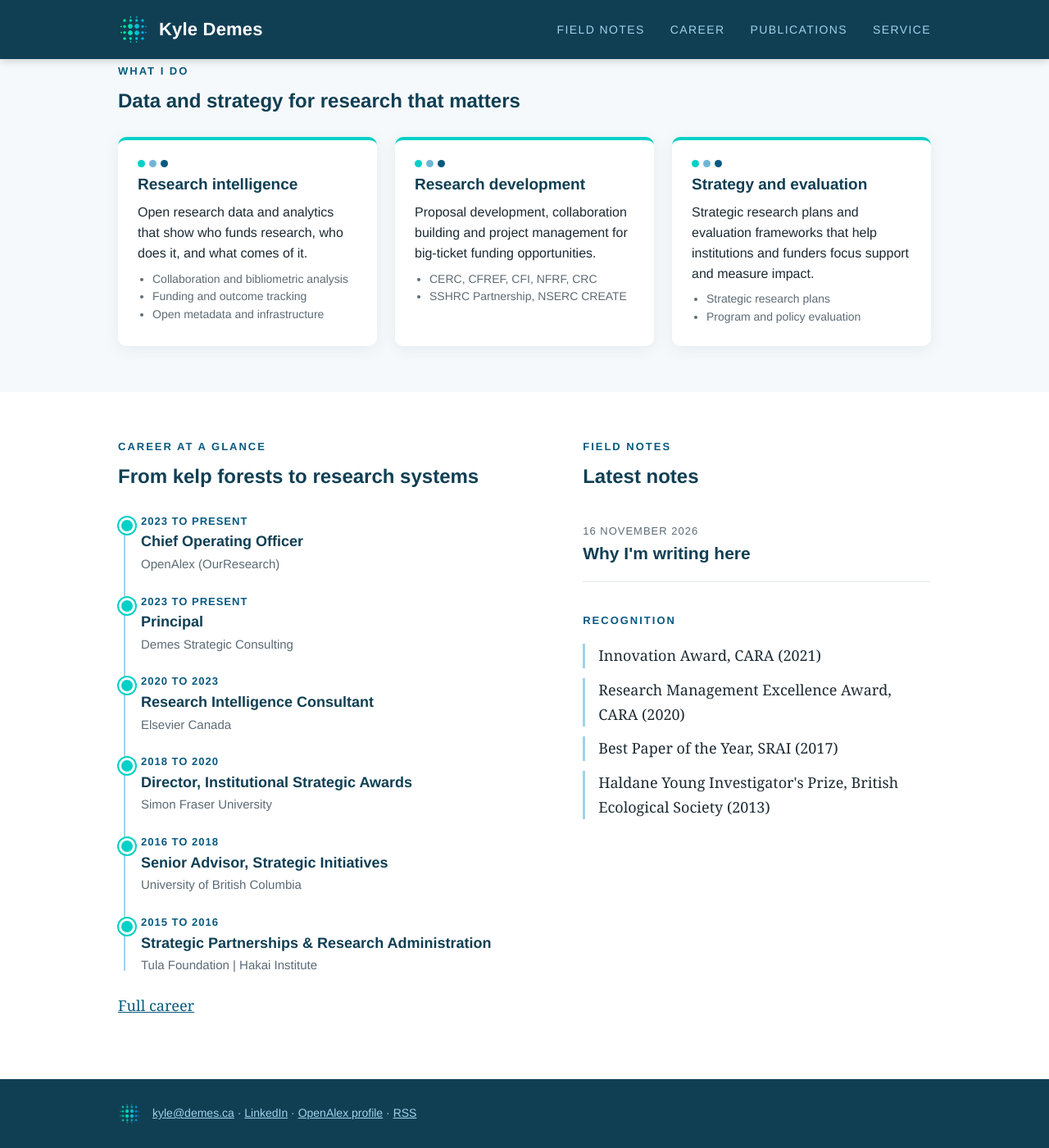
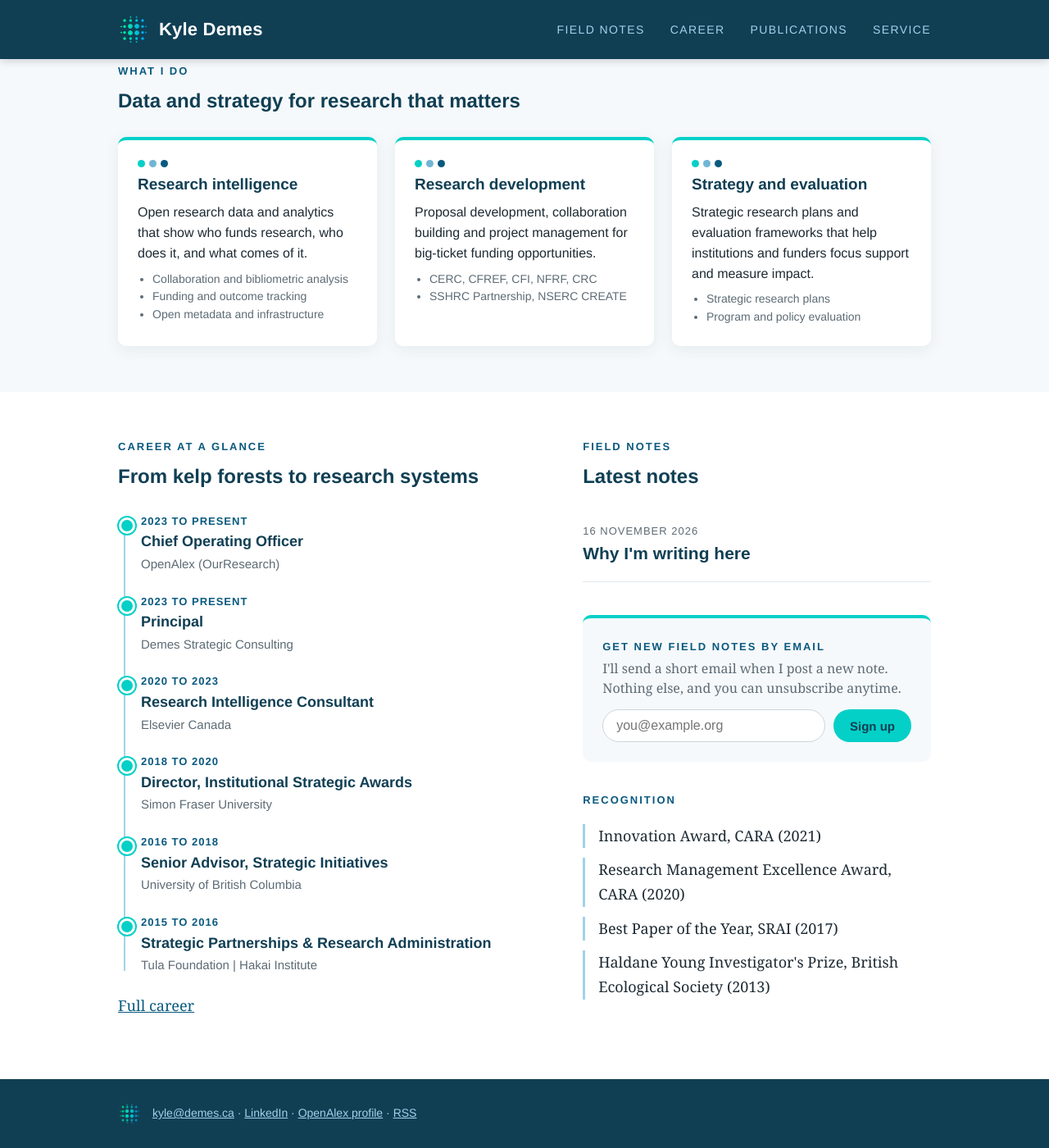
Before and after one commit to kyledemes-pesonal/kyledemes-site, a Jekyll site: the page built from index.html, in a window 1280 px wide and 1400 px high, scrolled down 445 px. Shown: the whole window at 82% size. Built offline with Jekyll 4.4.1, drawn with Linux system fonts in a browser that asks for light colours.

Commit message:
Add email sign-up for field notes (Google Form to Sheet)
Co-Authored-By: Claude Opus 5.5 <noreply@anthropic.com>

```diff
--- /dev/null
+++ b/_includes/subscribe.html
@@ -0,0 +1,36 @@
+{%- comment -%}
+Email sign-up. Submissions go to the "Field notes sign-ups" Google Form
+(kyle@demes.ca Drive), which writes each one to the "Field notes subscribers" Sheet.
+entry.1045046103 is the form's Email question.
+{%- endcomment -%}
+<form class="subscribe" action="https://docs.google.com/forms/d/e/1FAIpQLSfPf4cejkQp235g6RBhjdvV-6hIu6mjFinkptG0bdEraU7ASA/formResponse" method="POST" target="_blank">
+  <p class="eyebrow">Get new field notes by email</p>
+  <p class="hint">I'll send a short email when I post a new note. Nothing else, and you can unsubscribe anytime.</p>
+  <div class="row">
+    <label class="sr" for="sub-email">Email address</label>
+    <input id="sub-email" type="email" name="entry.1045046103" placeholder="you@example.org" autocomplete="email" required>
+    <input class="hp" type="text" tabindex="-1" autocomplete="off" aria-hidden="true">
+    <button class="btn" type="submit">Sign up</button>
+  </div>
+  <p class="thanks" role="status" hidden>Thanks, you're on the list.</p>
+</form>
+<script>
+document.querySelectorAll('form.subscribe').forEach(function (f) {
+  f.addEventListener('submit', function (e) {
+    e.preventDefault();
+    var email = f.querySelector('input[type=email]');
+    var btn = f.querySelector('button');
+    var done = function () {
+      f.querySelector('.row').style.display = 'none';
+      f.querySelector('.thanks').hidden = false;
+    };
+    if (f.querySelector('.hp').value) { done(); return; }
+    var body = new URLSearchParams();
+    body.append(email.name, email.value.trim());
+    btn.disabled = true;
+    fetch(f.action, { method: 'POST', mode: 'no-cors', body: body })
+      .then(done)
+      .catch(function () { btn.disabled = false; f.submit(); });
+  });
+});
+</script>
--- a/_layouts/post.html
+++ b/_layouts/post.html
@@ -6,4 +6,5 @@ layout: default
   <p class="meta">{{ page.date | date: "%-d %B %Y" }}</p>
   {{ content }}
 </article>
+{% include subscribe.html %}
 <p class="back"><a href="{{ '/notes/' | relative_url }}">More field notes</a></p>
--- a/assets/css/style.css
+++ b/assets/css/style.css
@@ -67,3 +67,14 @@ footer.site img { width:28px; height:28px; }
 footer.site a { color:var(--sky); }
 @media (max-width:820px){ .cards{grid-template-columns:1fr;} .grid2{grid-template-columns:1fr;} .hero .wrap{flex-direction:column; align-items:flex-start; gap:28px;} .hero .photo{width:160px;height:160px;} .hero h1{font-size:34px;} nav a{margin-left:14px; font-size:12px; letter-spacing:.8px;} header.site .wrap{height:auto; padding-top:12px; padding-bottom:12px; flex-direction:column; align-items:flex-start; gap:6px;} nav a:first-child{margin-left:0;} }
 .intro { color:var(--muted); font-size:19px; margin:0 0 28px; }
+/* email sign-up */
+.subscribe { margin:40px 0 0; padding:24px; background:var(--bg); border-radius:10px; border-top:4px solid var(--teal); }
+.subscribe .eyebrow { margin-bottom:4px; }
+.subscribe .hint { font-size:16px; line-height:1.5; color:var(--muted); margin:0 0 14px; }
+.subscribe .row { display:flex; flex-wrap:wrap; gap:10px; }
+.subscribe input[type=email] { flex:1 1 220px; min-width:0; padding:10px 16px; font:16px "Avenir Next", Avenir, Arial, sans-serif; color:var(--text); background:#fff; border:1px solid #c9d6de; border-radius:24px; }
+.subscribe input[type=email]:focus { outline:2px solid var(--teal); outline-offset:1px; }
+.subscribe .btn { border:0; cursor:pointer; margin:0; }
+.subscribe .btn:disabled { opacity:.6; cursor:default; }
+.subscribe .thanks { margin:0; font-weight:600; color:var(--navy); font-family:"Avenir Next", Avenir, Arial, sans-serif; }
+.subscribe .hp, .sr { position:absolute; left:-9999px; width:1px; height:1px; overflow:hidden; }
--- a/index.html
+++ b/index.html
@@ -56,6 +56,7 @@ hero: true
         <li><span class="date">{{ post.date | date: "%-d %B %Y" }}</span><a href="{{ post.url | relative_url }}">{{ post.title }}</a></li>
       {% endfor %}
       </ul>
+      {% include subscribe.html %}
       <p class="eyebrow" style="margin-top:36px">Recognition</p>
       <ul class="plain">
         <li>Innovation Award, CARA (2021)</li>
--- a/notes/index.html
+++ b/notes/index.html
@@ -12,3 +12,4 @@ redirect_from:
   <li><span class="date">{{ post.date | date: "%-d %B %Y" }}</span><a href="{{ post.url | relative_url }}">{{ post.title }}</a></li>
 {% endfor %}
 </ul>
+{% include subscribe.html %}
```
